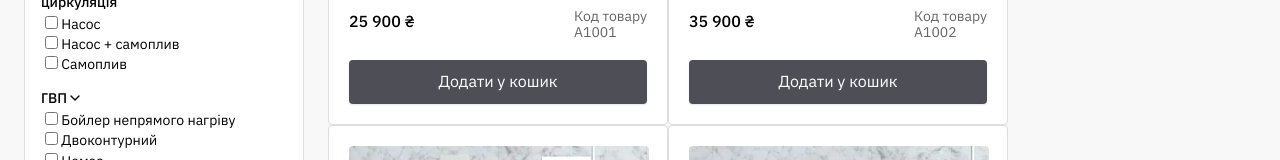
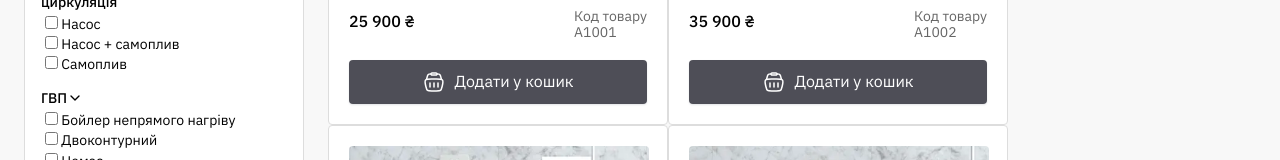
Before and after one commit to Illia-L/boiler-room-design, a Next.js app: page /shop in a window 1280 px wide. Shown: the part 562-722 px from the top of the page. Built offline with nearby package versions, Linux system fonts and the light colour scheme.

Commit message:
addBasked

```diff
--- a/src/features/shop/ProductCard/ProductCard.tsx
+++ b/src/features/shop/ProductCard/ProductCard.tsx
@@ -43,6 +43,36 @@ export default function ProductCard({ product }: { product: Product }) {
       {/* Кнопки */}
       <div>
         <Button className={css.addToCard} type="button">
+          <svg
+            width="24"
+            height="24"
+            viewBox="0 0 24 24"
+            fill="none"
+            xmlns="http://www.w3.org/2000/svg"
+          >
+            <path
+              d="M3.86403 16.455C3.00603 13.023 2.57703 11.308 3.47803 10.154C4.37903 9 6.14803 9 9.68503 9H14.315C17.853 9 19.621 9 20.522 10.154C21.423 11.308 20.994 13.024 20.136 16.455C19.59 18.638 19.318 19.729 18.504 20.365C17.69 21 16.565 21 14.315 21H9.68503C7.43503 21 6.31003 21 5.49603 20.365C4.68203 19.729 4.40903 18.638 3.86403 16.455Z"
+              stroke="#FFFFFF"
+              stroke-width="1.5"
+            />
+            <path
+              d="M19.5 9.5L18.79 6.895C18.516 5.89 18.379 5.388 18.098 5.009C17.8178 4.63246 17.4373 4.3424 17 4.172C16.56 4 16.04 4 15 4M4.5 9.5L5.21 6.895C5.484 5.89 5.621 5.388 5.902 5.009C6.18218 4.63246 6.56269 4.3424 7 4.172C7.44 4 7.96 4 9 4"
+              stroke="#FFFFFF"
+              stroke-width="1.5"
+            />
+            <path
+              d="M9 4C9 3.73478 9.10536 3.48043 9.29289 3.29289C9.48043 3.10536 9.73478 3 10 3H14C14.2652 3 14.5196 3.10536 14.7071 3.29289C14.8946 3.48043 15 3.73478 15 4C15 4.26522 14.8946 4.51957 14.7071 4.70711C14.5196 4.89464 14.2652 5 14 5H10C9.73478 5 9.48043 4.89464 9.29289 4.70711C9.10536 4.51957 9 4.26522 9 4Z"
+              stroke="#FFFFFF"
+              stroke-width="1.5"
+            />
+            <path
+              d="M8 13V17M16 13V17M12 13V17"
+              stroke="#FFFFFF"
+              stroke-width="1.5"
+              stroke-linecap="round"
+              stroke-linejoin="round"
+            />
+          </svg>
           Додати у кошик
         </Button>
       </div>
```
